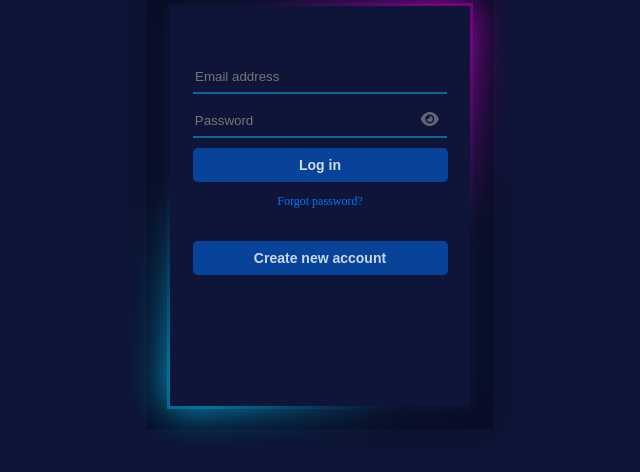
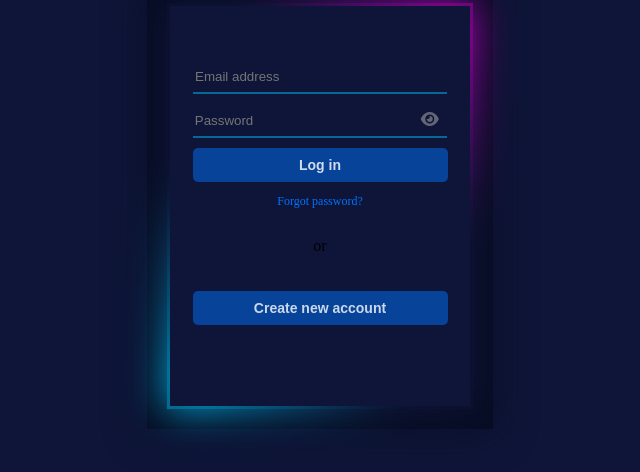
Before and after one commit to anna27089/Login-page, a plain HTML site: page index.html in a window 1280 px wide. Shown: the part 152-624 px from the top of the page, without its empty margins (320-960 px from the left). Drawn offline with Linux system fonts and the light colour scheme.

Commit message:
Update index.html

```diff
--- a/index.html
+++ b/index.html
@@ -19,7 +19,7 @@
 
         <button class="login">Log in</button>
         <p class="text">Forgot password?</p>
-
+        <p>or</p>
         <button class="signup">Create new account</button>
     </div>
     <script>
```
